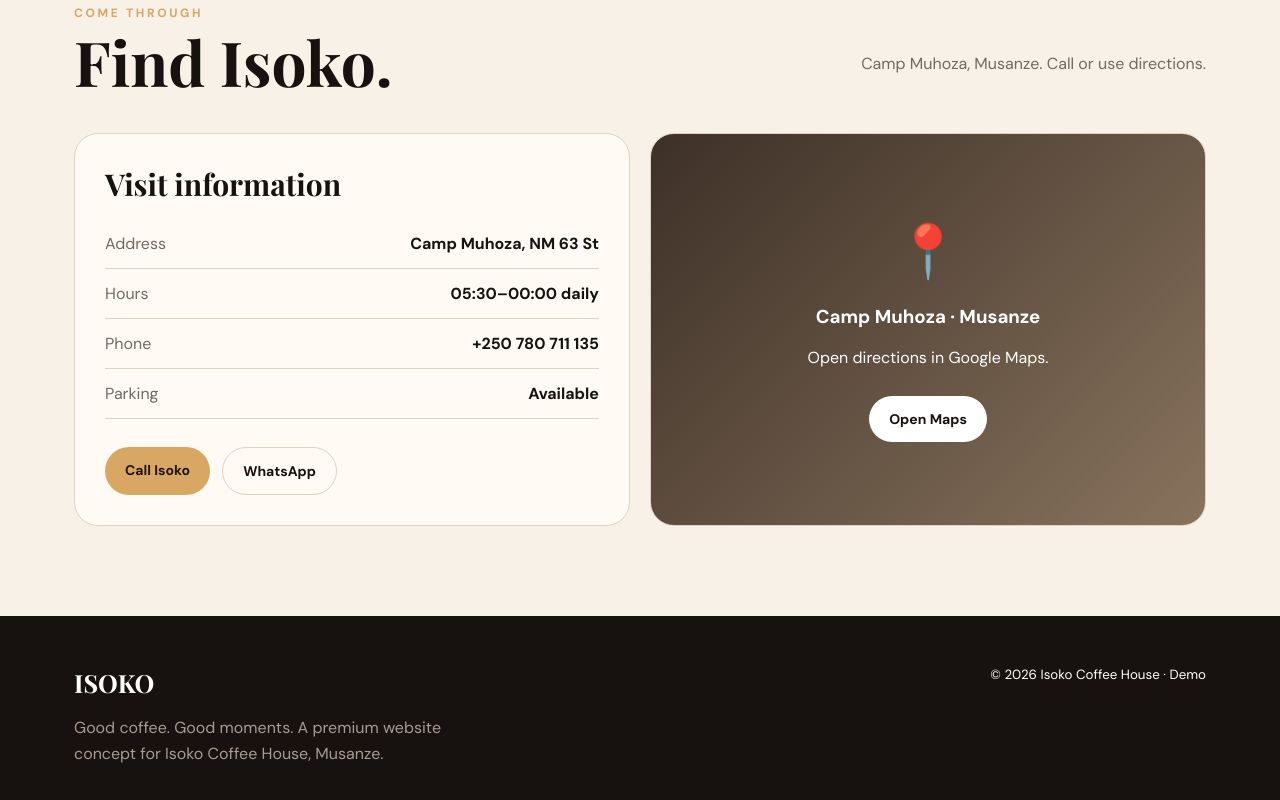
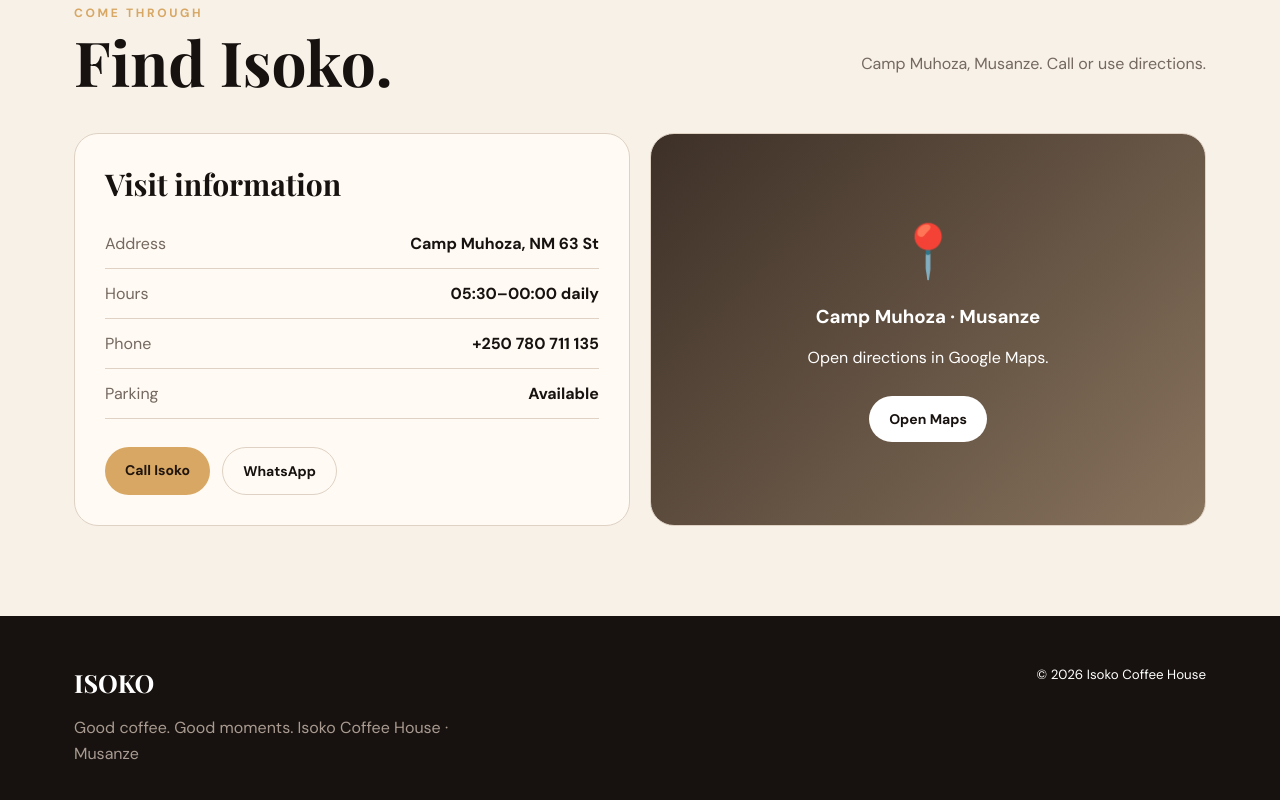
Before and after one commit to nezaneza201/isoko-coffee-house, a plain HTML site: page index.html in a window 1280 px wide. Shown: the part 5021-5821 px from the top of the page. Drawn offline with nearby package versions, Linux system fonts and the light colour scheme.

Commit message:
Remove demo branding for client presentation

```diff
--- a/index.html
+++ b/index.html
@@ -8,7 +8,7 @@
 <section id="services"><div class="wrap"><div class="head"><div><div class="kicker">What Isoko offers</div><h2>More than coffee.</h2></div><p>These services come directly from the Isoko promotional card you supplied.</p></div><div class="services"><div class="service"><span>🍳</span>Breakfast</div><div class="service"><span>🍛</span>Lunch</div><div class="service"><span>🍽️</span>Dinner</div><div class="service"><span>🎉</span>Catering</div><div class="service"><span>🥂</span>Luncheons</div><div class="service"><span>🎈</span>Events</div></div></div></section>
 <section class="gallery" id="gallery"><div class="wrap"><div class="head"><div><div class="kicker">Real Isoko gallery</div><h2>The place, not stock photos.</h2></div><p>I searched the current public web footprint for Isoko. I could verify the listing, but I could not verify venue photos as actually belonging to Isoko.</p></div><div class="gallerybox"><div class="icon">📸</div><h3>Ready for Isoko's real photos</h3><p>Send photos of the entrance, exterior, seating area, counter, food and drinks and I can replace this with a genuine Isoko gallery. I deliberately did not use another Musanze café's photos.</p></div></div></section>
 <section id="visit"><div class="wrap"><div class="head"><div><div class="kicker">Come through</div><h2>Find Isoko.</h2></div><p>Camp Muhoza, Musanze. Call or use directions.</p></div><div class="visit"><div class="info"><h3>Visit information</h3><div class="row"><span class="label">Address</span><b>Camp Muhoza, NM 63 St</b></div><div class="row"><span class="label">Hours</span><b>05:30–00:00 daily</b></div><div class="row"><span class="label">Phone</span><a href="tel:+250780711135"><b>+250 780 711 135</b></a></div><div class="row"><span class="label">Parking</span><b>Available</b></div><div class="buttons"><a class="btn gold" href="tel:+250780711135">Call Isoko</a><a class="btn" style="border:1px solid var(--line)" href="https://wa.me/250780711135?text=Hello%20Isoko%20Coffee%20House" target="_blank">WhatsApp</a></div></div><div class="map"><div><div style="font-size:52px">📍</div><h3>Camp Muhoza · Musanze</h3><p>Open directions in Google Maps.</p><a class="btn" href="https://www.google.com/maps/search/?api=1&query=Isoko+Coffee+House+Musanze" target="_blank">Open Maps</a></div></div></div></div></section>
-<footer><div class="wrap footer"><div><div class="brand">ISOKO</div><p>Good coffee. Good moments. A premium website concept for Isoko Coffee House, Musanze.</p></div><small>© 2026 Isoko Coffee House · Demo</small></div></footer>
+<footer><div class="wrap footer"><div><div class="brand">ISOKO</div><p>Good coffee. Good moments. Isoko Coffee House · Musanze</p></div><small>© 2026 Isoko Coffee House</small></div></footer>
 <script>
 const groups=[
 ['Breakfast',[['Sausage Omelette','5,000'],['Spanish Omelette','3,000'],['Special Omelette','5,000'],['Rolex (Plain)','3,500'],['Rolex (Chips)','6,000'],['Beef Boilo','5,000'],['Chicken Boilo','5,000']],['Salads',[['Fruit Salad','5,000'],['Volcano Garden Salad','5,000'],['Isoko Fruits Plata','6,000'],['Gucambale','4,000']]]],
```
